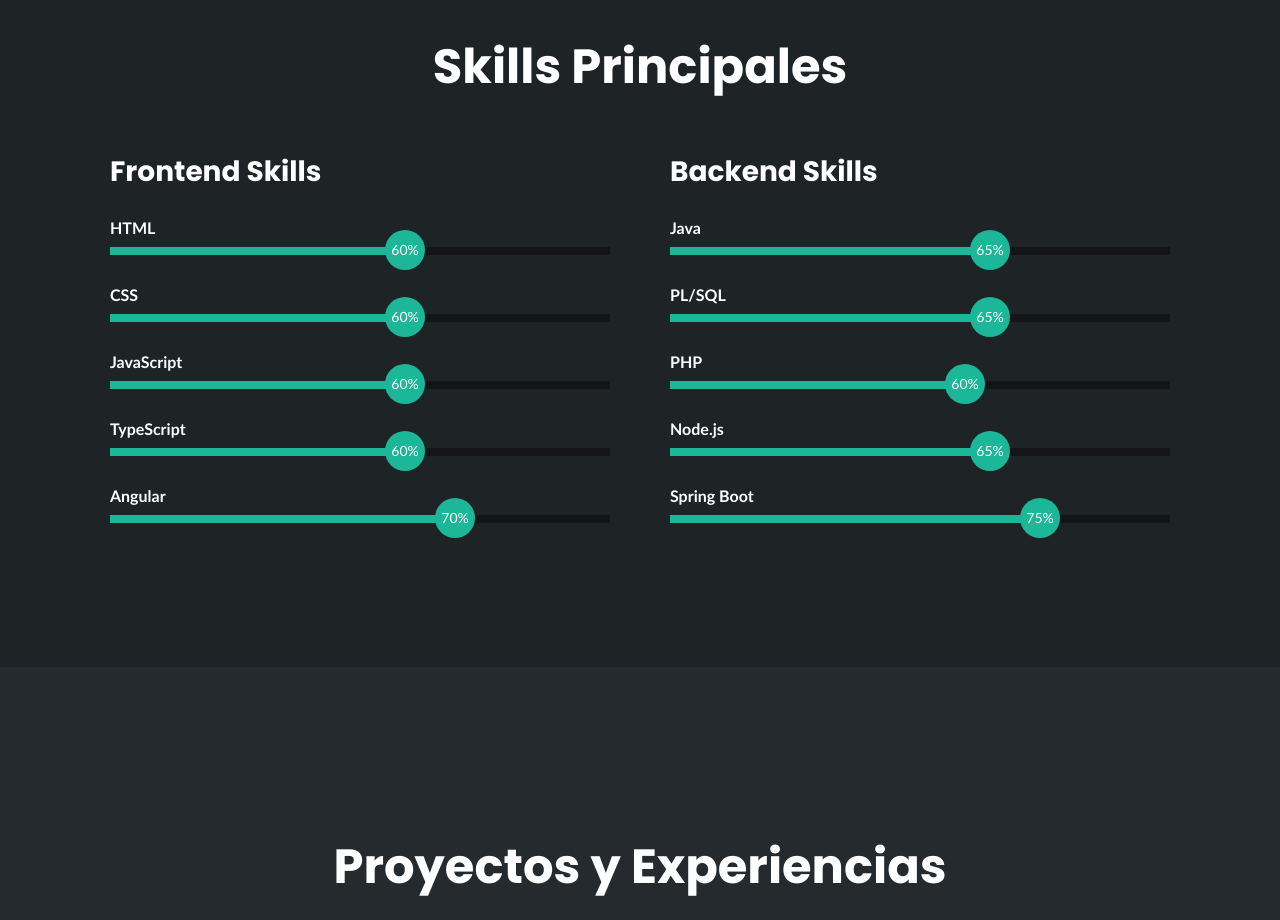
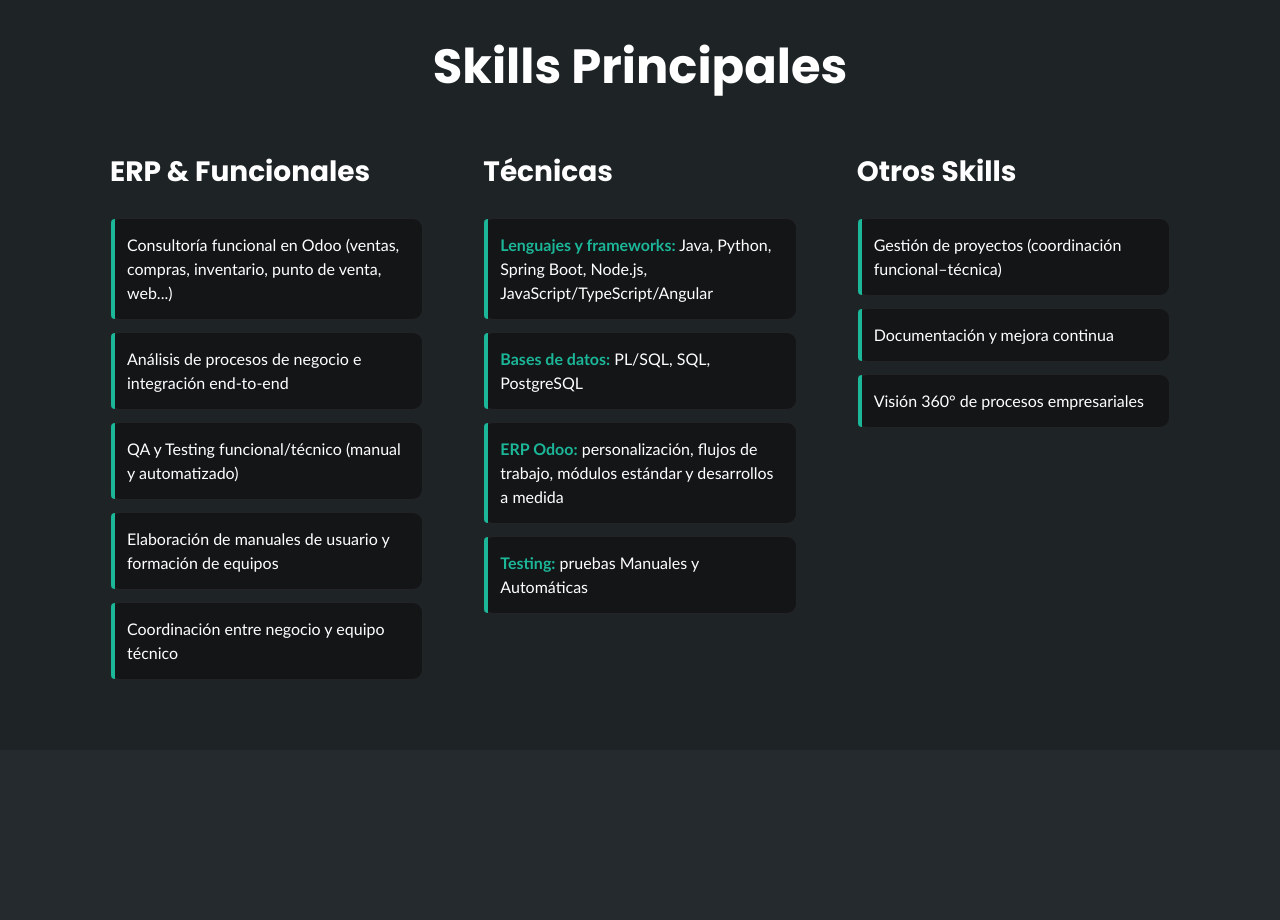
Before and after one commit to MingBaoWei/Portafolio, an Angular app in the folder mi-portafolio/: page / in a window 1280 px wide. Shown: the part 1920-2840 px from the top of the page. Built offline with nearby package versions, Linux system fonts and the light colour scheme.

Commit message:
UPDATE:: Skills Actualizado

```diff
--- a/mi-portafolio/src/app/skills/skills.component.css
+++ b/mi-portafolio/src/app/skills/skills.component.css
@@ -37,65 +37,45 @@
     margin-bottom: 25px;
 }
 
-.skills .skill > span {
-    font-weight: bold;
-    display: block;
-    margin-bottom: 10px;
+/* Lista estilizada para reemplazar barras de progreso */
+.skills .lista-skills {
+    list-style: none;
+    padding: 0;
+    margin: 0 0 20px 0;
 }
 
-.skills .barra-skill {
-    height: 8px;
-    width: 100%;
-    background-color: #131517;
+.skills .lista-skills li {
+    background: #131517;
+    border: 1px solid rgba(255,255,255,0.06);
+    border-radius: 10px;
+    padding: 14px 16px;
+    margin-bottom: 12px;
+    line-height: 1.5;
     position: relative;
-    margin-bottom: 30px;
 }
 
-.skills .barra-skill .progreso {
-    background-color: #1CB698;
+.skills .lista-skills li::before {
+    content: "";
     position: absolute;
+    left: 0;
     top: 0;
-    left: 0;
-    height: 8px;
-    transition: width 1s ease;
+    bottom: 0;
+    width: 4px;
+    background: #1CB698;
+    border-radius: 10px 0 0 10px;
 }
 
-.skills .barra-skill span {
-    position: absolute;
-    height: 40px;
-    width: 40px;
-    background-color: #1CB698;
-    border-radius: 50px;
-    line-height: 40px;
-    text-align: center;
-    top: -17px;
-    right: -15px;
-    font-size: 14px;
+.skills .lista-skills li strong {
+    color: #1CB698;
 }
-
-/* Animaciones de progreso */
-.skills .progreso.html { width: 60%; }
-.skills .progreso.css { width: 60%; }
-.skills .progreso.javascript { width: 60%; }
-.skills .progreso.typescript { width: 60%; }
-.skills .progreso.angular { width: 70%; }
-.skills .progreso.java { width: 65%; }
-.skills .progreso.plsql { width: 65%; }
-.skills .progreso.php { width: 60%; }
-.skills .progreso.nodejs { width: 65%; }
-.skills .progreso.springboot { width: 75%; }
 
 @media (max-width: 768px) {
     .skills h2 {
         font-size: 36px;
     }
-
-    .skills .skill > span {
+    .skills .lista-skills li {
+        padding: 12px 14px;
         font-size: 14px;
-    }
-
-    .skills .barra-skill span {
-        font-size: 12px;
     }
 }
 
@@ -103,14 +83,7 @@
     .skills h2 {
         font-size: 28px;
     }
-
-    .skills .skill > span {
-        font-size: 12px;
-    }
-
-    .skills .barra-skill span {
-        font-size: 10px;
-        height: 30px;
-        width: 30px;
+    .skills .lista-skills li {
+        font-size: 13px;
     }
 }
--- a/mi-portafolio/src/app/skills/skills.component.html
+++ b/mi-portafolio/src/app/skills/skills.component.html
@@ -2,93 +2,32 @@
     <div class="contenido-seccion">
         <h2>Skills Principales</h2>
         <div class="fila">
-            <!-- Frontend Skills -->
-            <div class="col frontend">
-                <h3>Frontend Skills</h3>
-                <div class="skill">
-                    <span>HTML</span>
-                    <div class="barra-skill">
-                        <div class="progreso html">
-                            <span>60%</span>
-                        </div>
-                    </div>
-                </div>
-                <div class="skill">
-                    <span>CSS</span>
-                    <div class="barra-skill">
-                        <div class="progreso css">
-                            <span>60%</span>
-                        </div>
-                    </div>
-                </div>
-                <div class="skill">
-                    <span>JavaScript</span>
-                    <div class="barra-skill">
-                        <div class="progreso javascript">
-                            <span>60%</span>
-                        </div>
-                    </div>
-                </div>
-                <div class="skill">
-                    <span>TypeScript</span>
-                    <div class="barra-skill">
-                        <div class="progreso typescript">
-                            <span>60%</span>
-                        </div>
-                    </div>
-                </div>
-                <div class="skill">
-                    <span>Angular</span>
-                    <div class="barra-skill">
-                        <div class="progreso angular">
-                            <span>70%</span>
-                        </div>
-                    </div>
-                </div>
+            <div class="col">
+                <h3>ERP & Funcionales</h3>
+                <ul class="lista-skills">
+                    <li>Consultoría funcional en Odoo (ventas, compras, inventario, punto de venta, web...)</li>
+                    <li>Análisis de procesos de negocio e integración end-to-end</li>
+                    <li>QA y Testing funcional/técnico (manual y automatizado)</li>
+                    <li>Elaboración de manuales de usuario y formación de equipos</li>
+                    <li>Coordinación entre negocio y equipo técnico</li>
+                </ul>
             </div>
-            <!-- Backend Skills -->
-            <div class="col backend">
-                <h3>Backend Skills</h3>
-                <div class="skill">
-                    <span>Java</span>
-                    <div class="barra-skill">
-                        <div class="progreso java">
-                            <span>65%</span>
-                        </div>
-                    </div>
-                </div>
-                <div class="skill">
-                    <span>PL/SQL</span>
-                    <div class="barra-skill">
-                        <div class="progreso plsql">
-                            <span>65%</span>
-                        </div>
-                    </div>
-                </div>
-                <div class="skill">
-                    <span>PHP</span>
-                    <div class="barra-skill">
-                        <div class="progreso php">
-                            <span>60%</span>
-                        </div>
-                    </div>
-                </div>
-                <div class="skill">
-                    <span>Node.js</span>
-                    <div class="barra-skill">
-                        <div class="progreso nodejs">
-                            <span>65%</span>
-                        </div>
-                    </div>
-                </div>
-                <div class="skill">
-                    <span>Spring Boot</span>
-                    <div class="barra-skill">
-                        <div class="progreso springboot">
-                            <span>75%</span>
-                        </div>
-                    </div>
-                </div>
+            <div class="col">
+                <h3>Técnicas</h3>
+                <ul class="lista-skills">
+                    <li><strong>Lenguajes y frameworks:</strong> Java, Python, Spring Boot, Node.js, JavaScript/TypeScript/Angular</li>
+                    <li><strong>Bases de datos:</strong> PL/SQL, SQL, PostgreSQL</li>
+                    <li><strong>ERP Odoo:</strong> personalización, flujos de trabajo, módulos estándar y desarrollos a medida</li>
+                    <li><strong>Testing:</strong> pruebas Manuales y Automáticas</li>
+                </ul>
+            </div>
+            <div class="col">
+                <h3>Otros Skills</h3>
+                <ul class="lista-skills">
+                    <li>Gestión de proyectos (coordinación funcional–técnica)</li>
+                    <li>Documentación y mejora continua</li>
+                    <li>Visión 360° de procesos empresariales</li>
+                </ul>
             </div>
         </div>
     </div>
```
